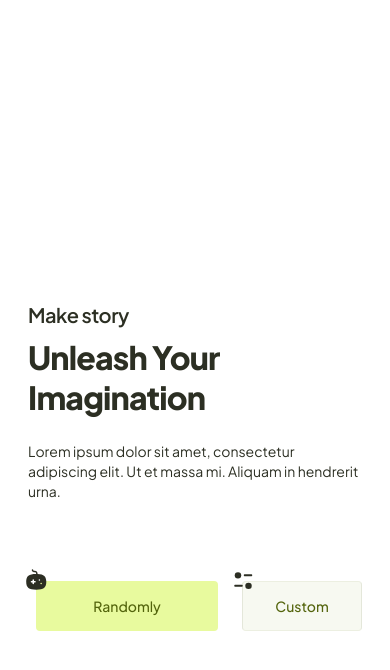
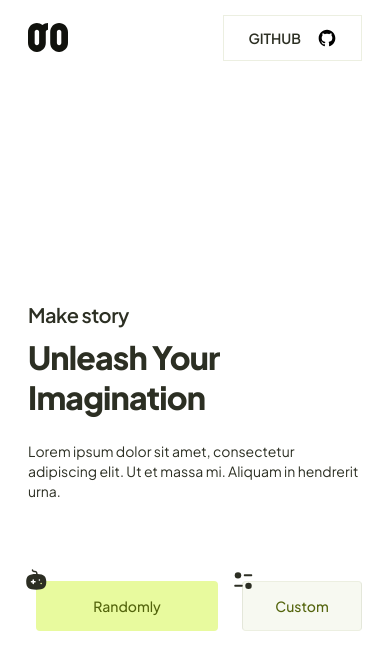
Before and after one commit to fuzionix/storompt, a Vue app: page /demo/1#/demo in a window 390 px wide. Shown: the top 670 px of the page. Built offline with nearby package versions, Linux system fonts and the light colour scheme; a web font is replaced by a local one.

Commit message:
✅ | Adjust navbar breakpoint

```diff
--- a/src/components/NavigationBar.vue
+++ b/src/components/NavigationBar.vue
@@ -5,7 +5,7 @@
         <img src="@/src/assets/logo/storompt_logo_dark_only.svg" width="40" alt="storompt logo" class="w-10">
       </router-link>
     </div>
-    <NavigationMenu class="hidden md:block pl-[100px]">
+    <NavigationMenu class="hidden pl-[100px]" :class="breakpoint">
       <NavigationMenuList>
         <NavigationMenuItem>
           <NavigationMenuTrigger>Getting started</NavigationMenuTrigger>
@@ -102,8 +102,11 @@ export default {
       NavigationMenuTrigger,
       ListItem
     },
-    props: [
-    ],
+    props: {
+      breakpoint: {
+        default: 'md:block'
+      }
+    },
     data() {
       return {
         navigationItems: [
--- a/src/views/CreateDemo.vue
+++ b/src/views/CreateDemo.vue
@@ -1,5 +1,5 @@
 <template>
-  <NavigationBar class="hidden 2xl:flex xl:pr-[768px]"/>
+  <NavigationBar class="xl:pr-[768px]" breakpoint="2xl:block"/>
   <section id="create-demo" class="flex items-center justify-center h-[100vh] overflow-hidden">
     <div id="create-demo-container" class="flex flex-col items-center flex-1 w-full p-7 pt-[calc(1rem+var(--header))]
       sm:px-20">
```
